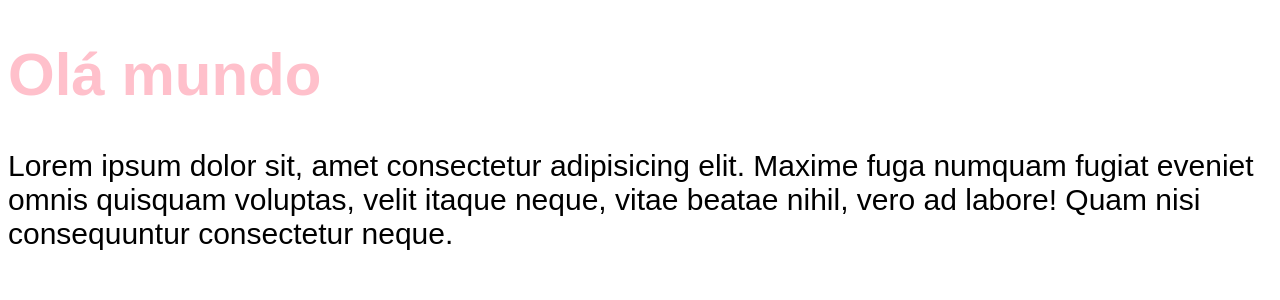
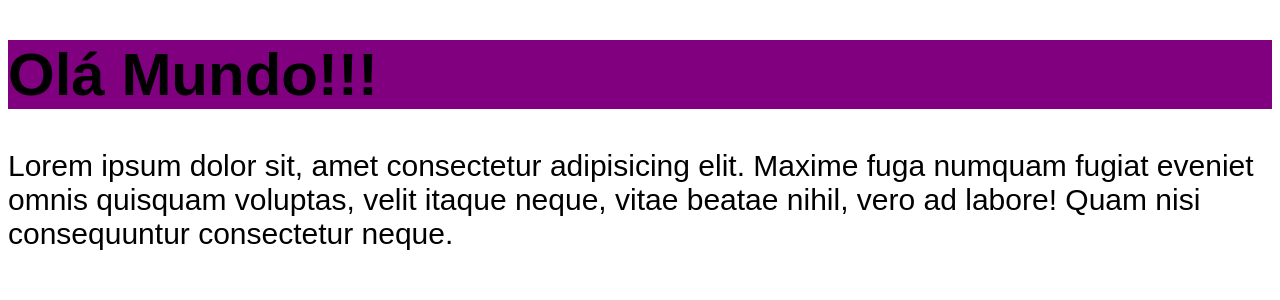
Before and after one commit to jotas653/curso_react_pomodoro, a React (Vite) app: page / in a window 1280 px wide. Shown: the top 300 px of the page. Built offline with nearby package versions, Linux system fonts and the light colour scheme.

Commit message:
Adicionando o campo de component e o arquivo css module

```diff
--- a/src/App.tsx
+++ b/src/App.tsx
@@ -1,11 +1,11 @@
+import { Heading } from './components/Heading';
 import './styles/theme.css'
 import './styles/global.css'
-
 
 export function App () {
   return (
     <div>
-      <h1>Olá mundo</h1>
+      <Heading />
       <p>Lorem ipsum dolor sit, amet consectetur
         adipisicing elit. Maxime fuga numquam
         fugiat eveniet omnis quisquam voluptas,
--- /dev/null
+++ b/src/components/Heading.module.css
@@ -0,0 +1,8 @@
+.heading {
+    background: purple;
+    color: black;
+}
+
+.cyan {
+    color: cyan;
+}
--- /dev/null
+++ b/src/components/Heading.tsx
@@ -0,0 +1,7 @@
+import styles from './Heading.module.css'
+
+export function Heading () {
+    return (
+        <h1 className={styles.heading}>Olá Mundo!!!</h1>
+    )
+}
```
Also changed, not shown: src/styles/global.css (line endings or trailing spaces).
